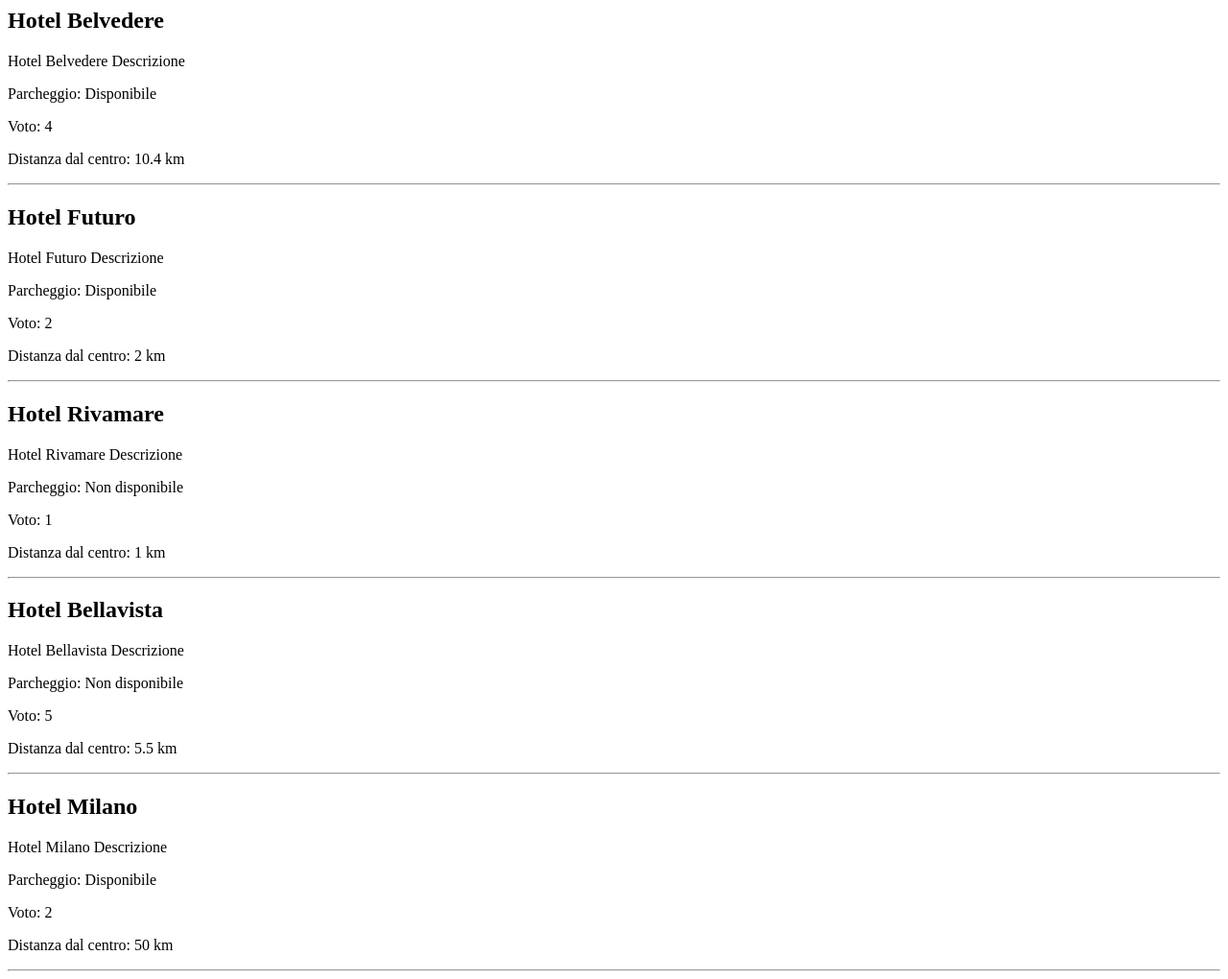
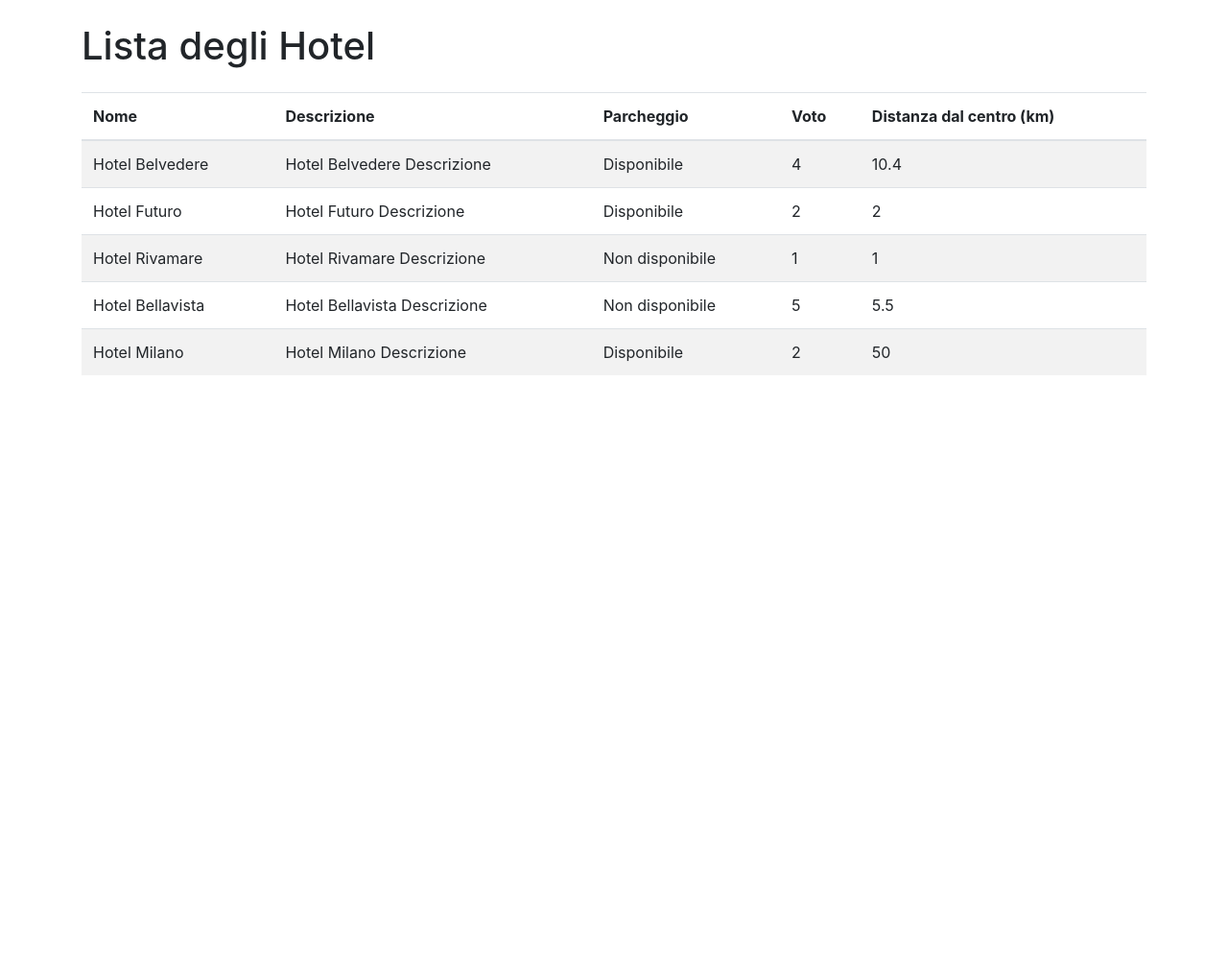
Before and after one commit to renatoirina/php-hotel, a PHP site: page / in a window 1280 px wide. Shown: the whole page at 96% size. After the commit the page ends 391 px from the top, so only its background shows below. Run offline with PHP 8.4, Linux system fonts and the light colour scheme.

Commit message:
feat: table view

```diff
--- a/index.php
+++ b/index.php
@@ -1,7 +1,6 @@
 <?php
 
 $hotels = [
-
     [
         'name' => 'Hotel Belvedere',
         'description' => 'Hotel Belvedere Descrizione',
@@ -37,32 +36,47 @@ $hotels = [
         'vote' => 2,
         'distance_to_center' => 50
     ],
-
 ];
 
+$hotelRows = '';
 for ($i = 0; $i < count($hotels); $i++) {
-    echo '<h2>' . $hotels[$i]['name'] . '</h2>';
-    echo '<p>' . $hotels[$i]['description'] . '</p>';
-    echo '<p>Parcheggio: ' . ($hotels[$i]['parking'] ? 'Disponibile' : 'Non disponibile') . '</p>';
-    echo '<p>Voto: ' . $hotels[$i]['vote'] . '</p>';
-    echo '<p>Distanza dal centro: ' . $hotels[$i]['distance_to_center'] . ' km</p>';
-    echo '<hr>';
+    $hotelRows .= '<tr>';
+    $hotelRows .= '<td>' . $hotels[$i]['name'] . '</td>';
+    $hotelRows .= '<td>' . $hotels[$i]['description'] . '</td>';
+    $hotelRows .= '<td>' . ($hotels[$i]['parking'] ? 'Disponibile' : 'Non disponibile') . '</td>';
+    $hotelRows .= '<td>' . $hotels[$i]['vote'] . '</td>';
+    $hotelRows .= '<td>' . $hotels[$i]['distance_to_center'] . '</td>';
+    $hotelRows .= '</tr>';
 }
+?>
 
 
-?>
-
 <!DOCTYPE html>
-<html lang="en">
-
+<html lang="it">
 <head>
     <meta charset="UTF-8">
     <meta name="viewport" content="width=device-width, initial-scale=1.0">
-    <title>PHP HOTEL</title>
+    <title>PHP Hotel</title>
+    <!-- Bootstrap CSS -->
+    <link href="https://maxcdn.bootstrapcdn.com/bootstrap/4.5.2/css/bootstrap.min.css" rel="stylesheet">
 </head>
-
 <body>
-
+<div class="container my-4">
+    <h1 class="mb-4">Lista degli Hotel</h1>
+    <table class="table table-striped">
+        <thead>
+            <tr>
+                <th>Nome</th>
+                <th>Descrizione</th>
+                <th>Parcheggio</th>
+                <th>Voto</th>
+                <th>Distanza dal centro (km)</th>
+            </tr>
+        </thead>
+        <tbody>
+            <?php echo $hotelRows; ?>
+        </tbody>
+    </table>
+</div>
 </body>
-
 </html>
```
